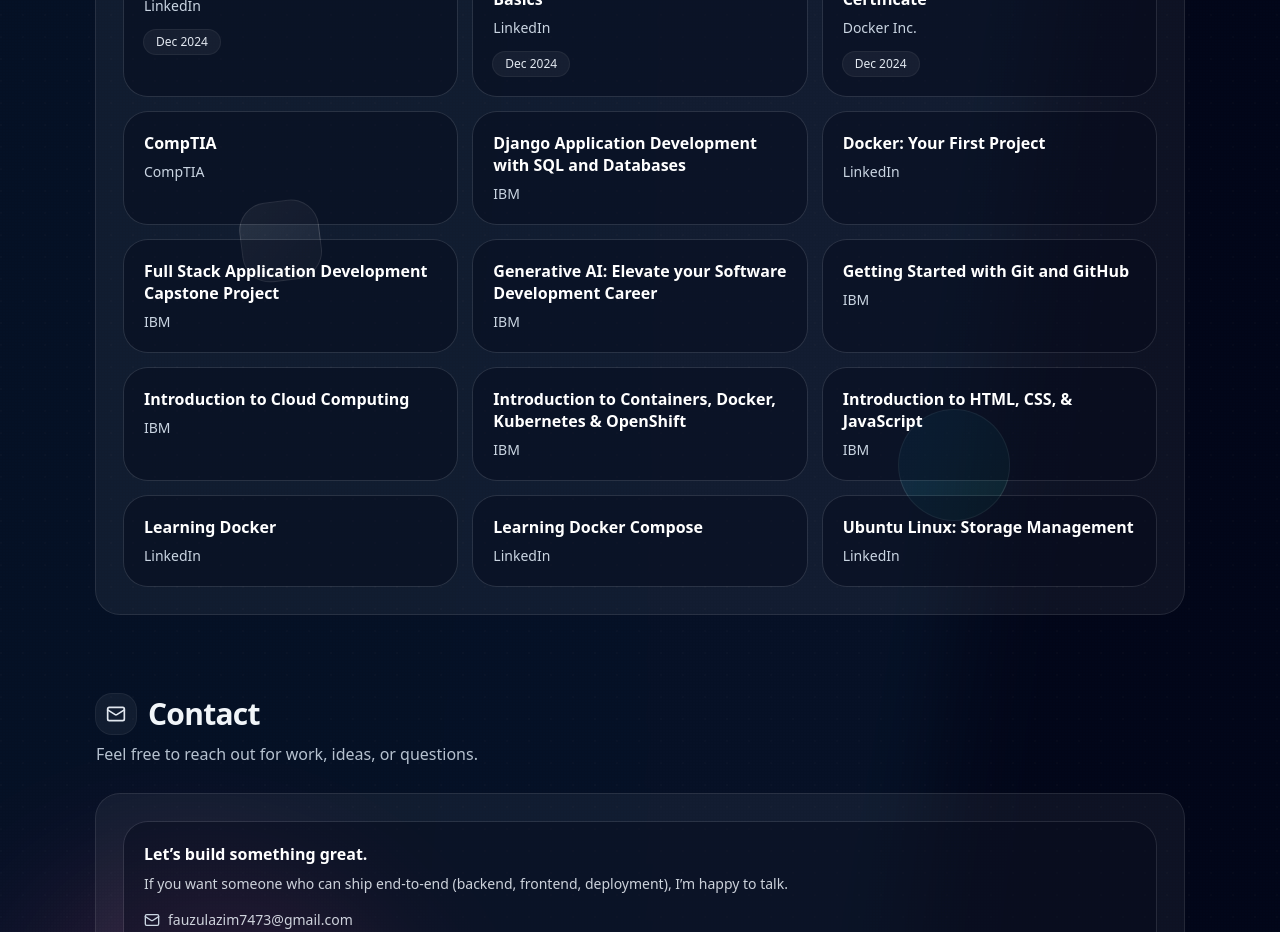
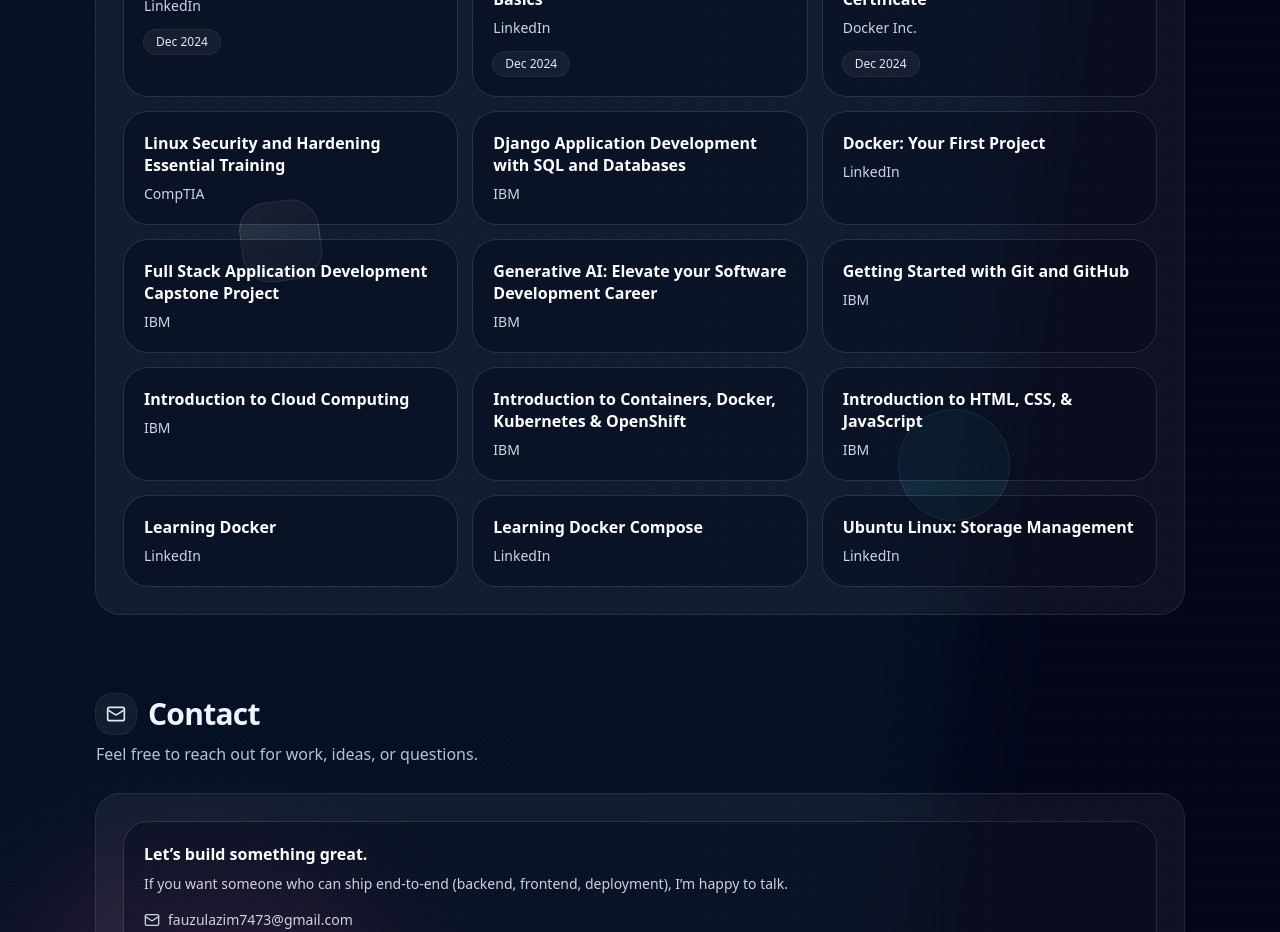
Before and after one commit to LRecodex/portfolio-azim, a React (Vite) app: page / in a window 1280 px wide. Shown: the part 4760-5692 px from the top of the page. Built offline with nearby package versions, Linux system fonts and the light colour scheme; the HTML template or start-up script is replaced by a standard one.

Commit message:
update certificates

```diff
--- a/src/App.tsx
+++ b/src/App.tsx
@@ -911,7 +911,7 @@
       date: "Dec 2024",
     },
     {
-      title: "CompTIA",
+      title: "Linux Security and Hardening Essential Training",
       issuer: "CompTIA",
       file: "CompTIA®.pdf",
     },
```
